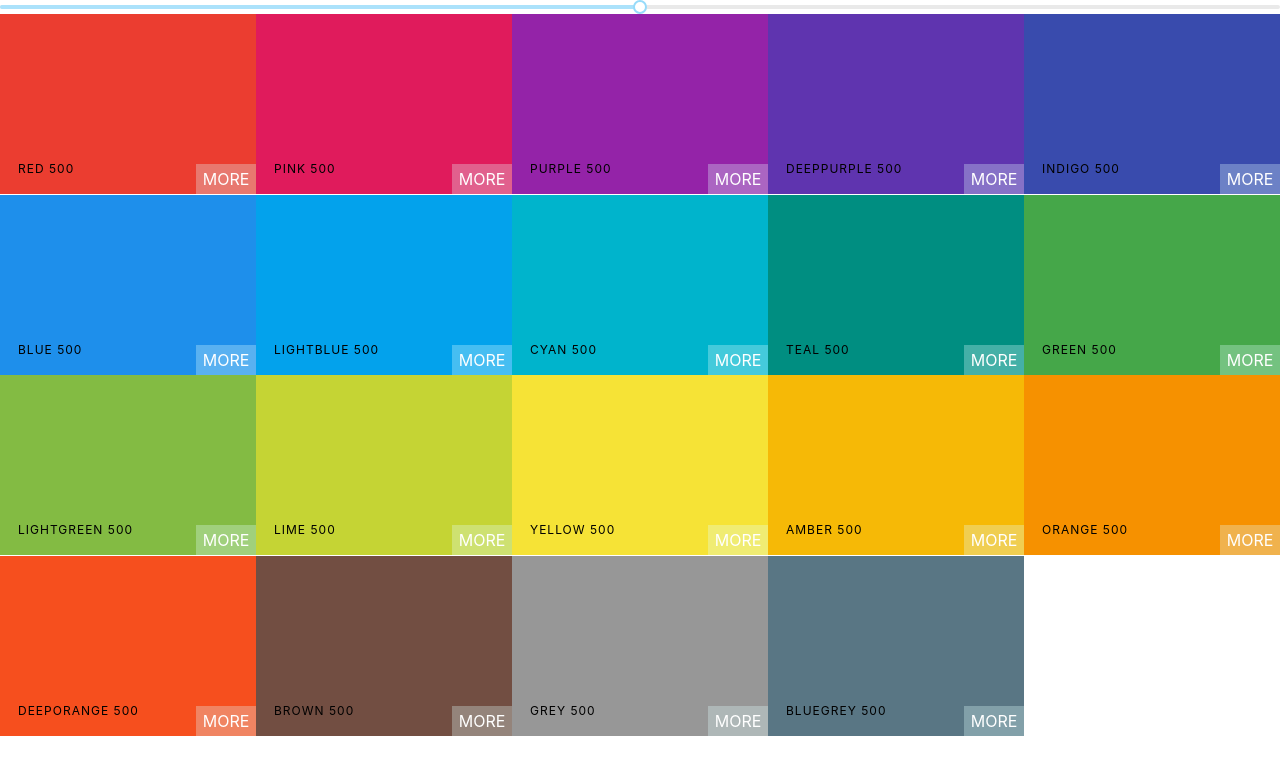
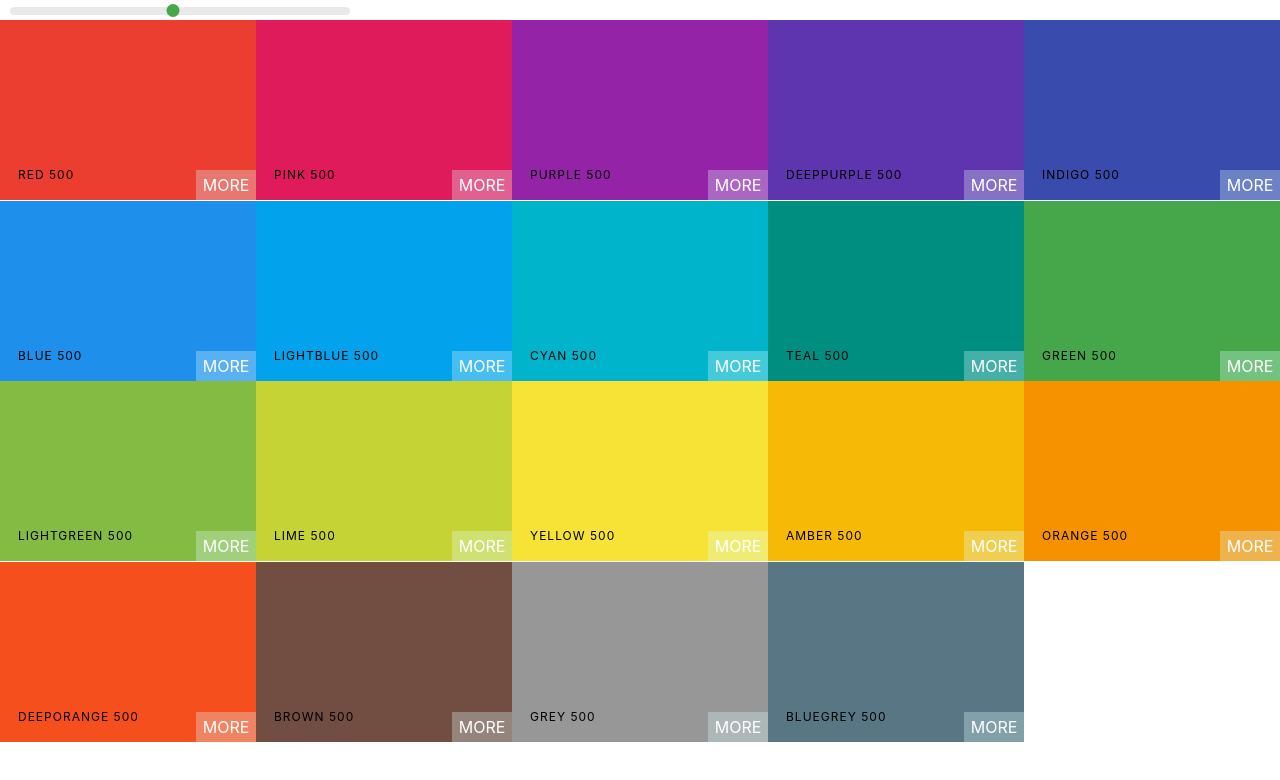
Before and after one commit to vishnuk7/Hue, a React (Create React App) app: page / in a window 1280 px wide. Shown: the top 780 px of the page. Built offline with nearby package versions, Linux system fonts and the light colour scheme.

Commit message:
style slider 🎨

```diff
--- a/src/Palette.css
+++ b/src/Palette.css
@@ -5,3 +5,31 @@
 .Palette-colors {
 	height: 90%;
 }
+
+.slider {
+	width: 340px;
+	margin: 0 10px;
+	display: inline-block;
+}
+
+.rc-slider-track {
+	background: transparent;
+}
+
+.rc-slider-rail {
+	height: 8px;
+}
+
+.rc-slider-handle,
+.rc-slider-handle:hover,
+.rc-slider-handle:active,
+.rc-slider-handle:focus {
+	background-color: #45a749;
+	outline: none;
+	border: 2px #45a749;
+	box-shadow: none;
+	width: 13px;
+	height: 13px;
+	margin-left: -7px;
+	margin-top: -3px;
+}
--- a/src/Palette.js
+++ b/src/Palette.js
@@ -29,7 +29,9 @@ export default class Palette extends Component {
 
 		return (
 			<div className='Palette'>
-				<Slider defaultValue={level} min={100} max={900} step={100} onAfterChange={this.changeLevel} />
+				<div className='slider'>
+					<Slider defaultValue={level} min={100} max={900} step={100} onAfterChange={this.changeLevel} />
+				</div>
 				<div className='Palette-colors'>{colorBoxes}</div>
 			</div>
 		);
```
